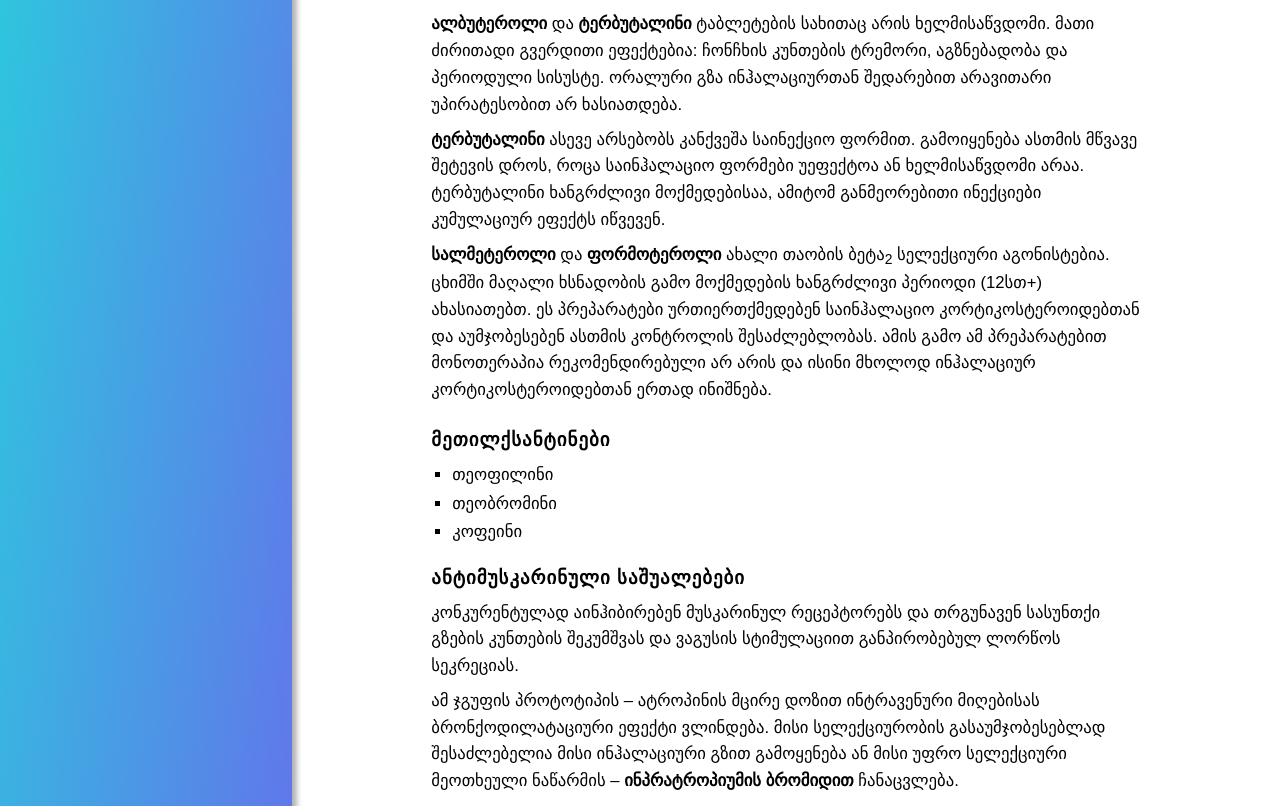
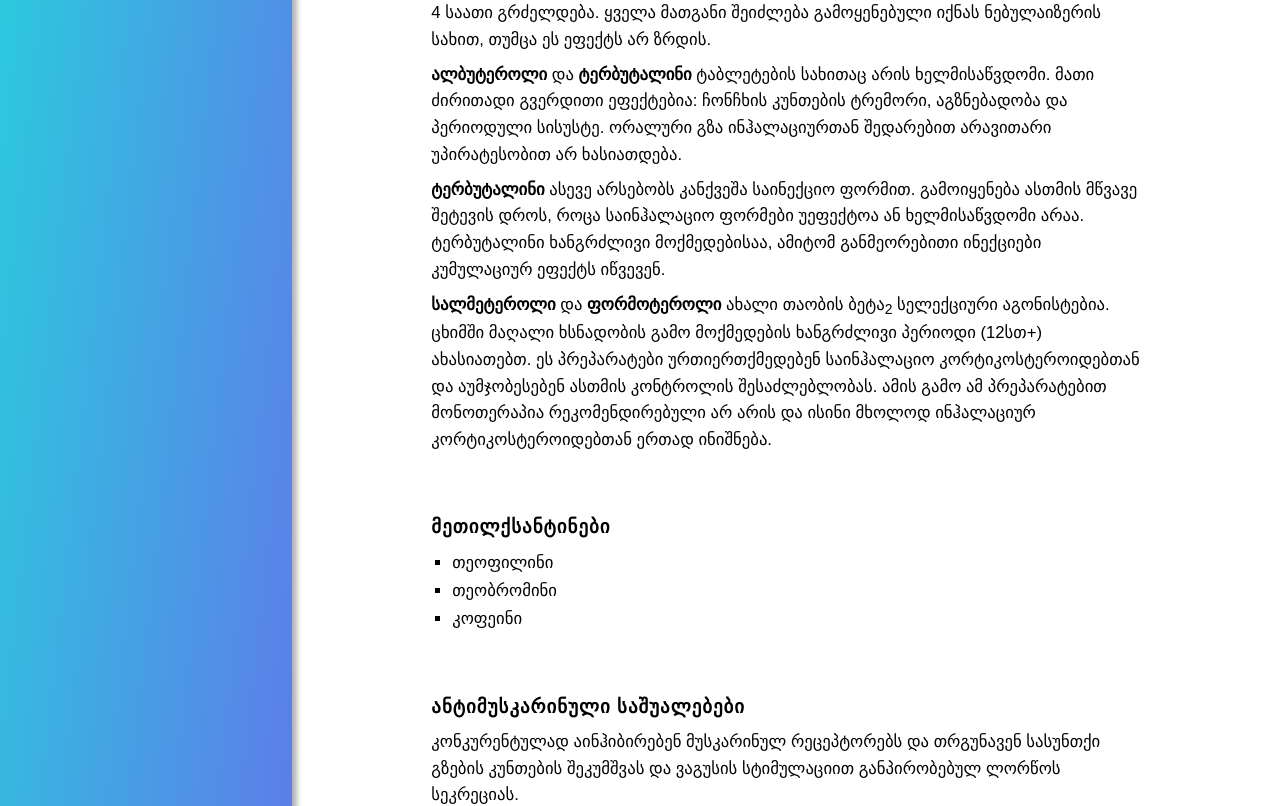
Before and after one commit to khimsh/medschool, a website: page index.html in a window 1280 px wide. Shown: the part 1523-2329 px from the top of the page. Drawn offline with Linux system fonts and the light colour scheme; a web font is replaced by a local one.

Commit message:
sixth commit

```diff
--- a/index.html
+++ b/index.html
@@ -78,7 +78,7 @@
                 კლასიკური იმუნური მოდელის მიხედვით ასთმა არის დაავადება რომლის მედიატორადაც IgE გვევლინება.
             </p>
 
-            <section id="sympathomimetics">
+            <section id="sympathomimetics" class="section">
                 <h3 class="article__sub-title">სიმპათომიმეტური საშუალებები</h3>
 
                 <p class="paragraph">
@@ -157,7 +157,7 @@
                 </section>
             </section>
 
-            <section id="methylxanthines">
+            <section id="methylxanthines" class="section">
                 <h3 class="article__sub-title">მეთილქსანტინები</h3>
 
                 <ul class="list">
@@ -167,7 +167,7 @@
                 </ul>
             </section>
 
-            <section id="antimuscarinic">
+            <section id="antimuscarinic" class="section">
                 <h3 class="article__sub-title">ანტიმუსკარინული საშუალებები</h3>
 
                 <p class="paragraph">
@@ -176,7 +176,12 @@
                 <p class="paragraph">
                     ამ ჯგუფის პროტოტიპის &ndash; ატროპინის მცირე დოზით ინტრავენური მიღებისას ბრონქოდილატაციური ეფექტი ვლინდება. მისი სელექციურობის გასაუმჯობესებლად შესაძლებელია მისი ინჰალაციური გზით გამოყენება ან მისი უფრო სელექციური მეოთხეული ნაწარმის &ndash; <strong>ინპრატროპიუმის ბრომიდით</strong> ჩანაცვლება.
                 </p>
+                <p class="paragraph">
+                    ანტიმუსკარინულ საშუალებებს განსაკუთრებული მნიშვნელობა აქვთ ინჰალაციური პეტა აგონისტების მიმართ პაციენტის აუტანლობის შემთხვევაში.
+                </p>
             </section>
+
+            section#leiko
         </article>
     </main>
 
--- a/src/sass/components/_article.sass
+++ b/src/sass/components/_article.sass
@@ -10,5 +10,8 @@
         font-family: $font-ALK
         font-size: 2rem
 
+.section
+    margin-bottom: 6rem
+
 .sub-section
-    margin-bottom: 2.4rem
+    margin-bottom: 4rem
```
Also changed, not shown: dist/css/main.css.
